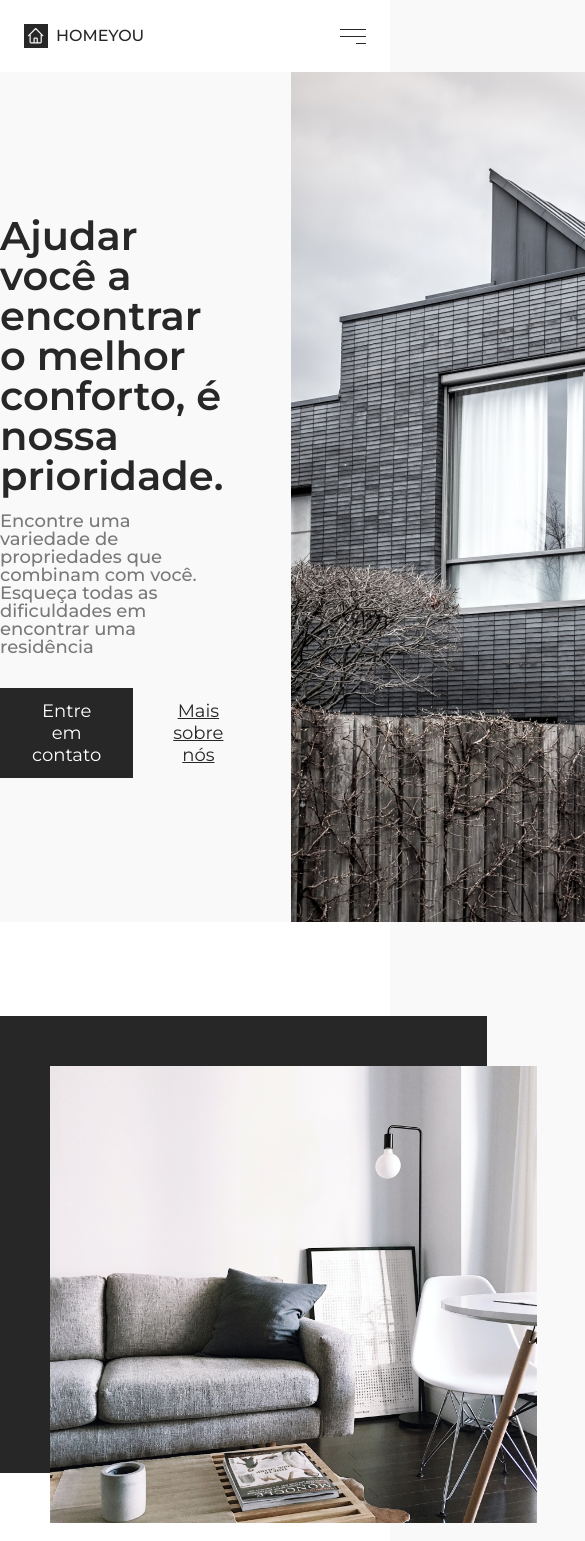
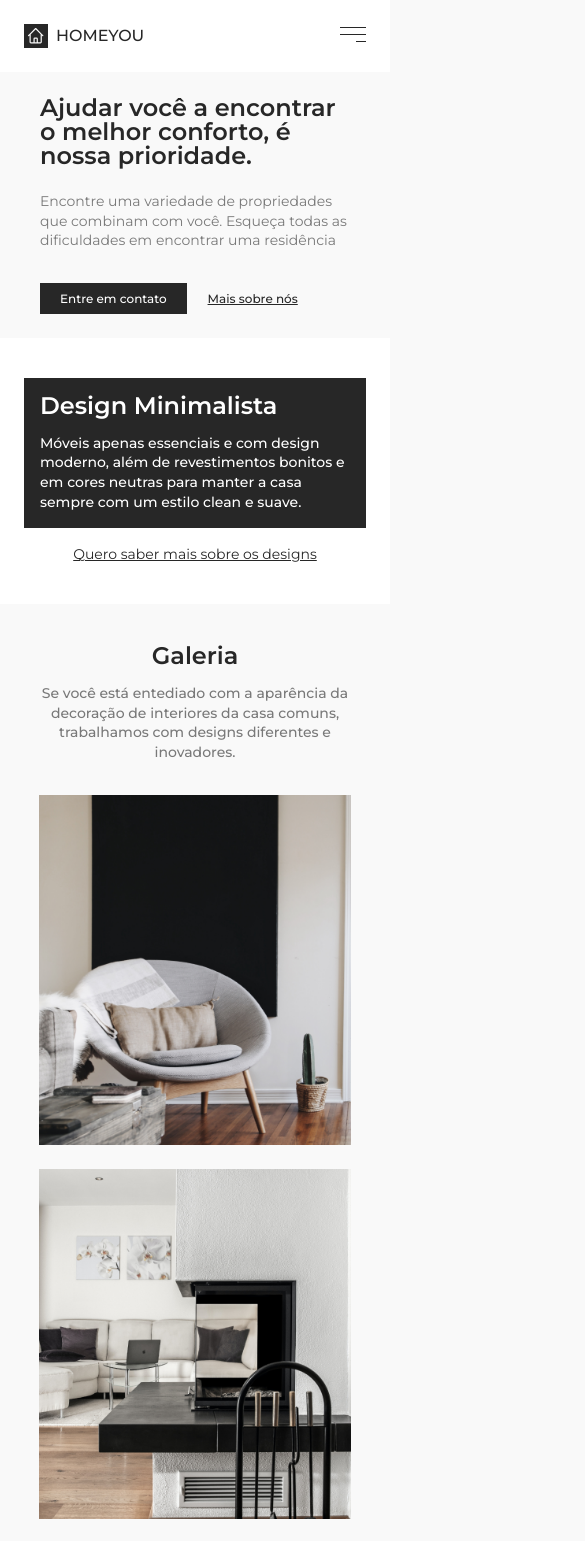
Before and after one commit to Migliatti/homeyou, a React (Create React App) app: page / in a window 390 px wide. Shown: the top 1541 px of the page, 585 px wide, since content can reach past the window. Built offline with nearby package versions, Linux system fonts and the light colour scheme.

Commit message:
finalizando o estilo do mobile

```diff
--- a/src/_variables.scss
+++ b/src/_variables.scss
@@ -1,4 +1,5 @@
-@import url("https://fonts.googleapis.com/css2?family=Montserrat:wght@400;500;600&display=swap"); /* Dark Scale */
+@import url("https://fonts.googleapis.com/css2?family=Montserrat:wght@400;500;600&display=swap");
+/* Dark Scale */
 $dark-10: #272727;
 $dark-20: #797979;
 $dark-30: #f9f9f9;
--- a/src/components/Header/HamburgerMenu/hamburgerMenu.module.scss
+++ b/src/components/Header/HamburgerMenu/hamburgerMenu.module.scss
@@ -4,6 +4,9 @@
   display: flex;
   flex-direction: column;
   align-items: flex-end;
+  position: fixed;
+  right: 1.5rem;
+  top: 1.5rem;
 
   &__icon {
     display: flex;
@@ -49,15 +52,15 @@
     position: absolute;
     width: 30vw;
     padding: 0 2.2rem 0.7rem;
-    right: -100%;
-    top: 100%;
+    left: 260px;
+    top: 3rem;
     background-color: $dark-40;
     box-shadow: 4px 4px 4px rgba(0, 0, 0, 0.25);
     transition: 0.25s;
     z-index: -1; /* Garante que o menu flutue acima do conteúdo */
 
     &_open {
-      right: 0;
+      left: -30vw;
     }
 
     &__nav {
--- a/src/components/Initial/initial.module.scss
+++ b/src/components/Initial/initial.module.scss
@@ -76,3 +76,42 @@
     }
   }
 }
+
+@media screen and (max-width: 1023px) {
+  .principal {
+    padding: 1.5rem 2.5rem;
+    gap: 1.5rem;
+
+    .container {
+      &__title {
+        font-size: 1.5rem;
+      }
+
+      &__text {
+        padding: 1.5rem 0 2rem;
+        font-size: 0.875rem;
+        font-weight: 400;
+        line-height: 140%;
+      }
+
+      &__button {
+        gap: 1.31rem;
+
+        .button__contact {
+          padding: 0.5rem 1.25rem;
+          font-size: 0.75rem;
+          font-weight: 500;
+        }
+
+        .button__about {
+          font-size: 0.75rem;
+          font-weight: 500;
+        }
+      }
+    }
+
+    &__img {
+      display: none;
+    }
+  }
+}
--- a/src/components/about/about.module.scss
+++ b/src/components/about/about.module.scss
@@ -66,3 +66,43 @@
     }
   }
 }
+
+@media screen and (max-width: 1023px) {
+  .design_about {
+    padding: 2.5rem 1.5rem;
+
+    .centralizar {
+      height: auto;
+
+      .container__room {
+        display: none;
+      }
+
+      .container {
+        display: flex;
+        flex-direction: column;
+        align-items: center;
+
+        &__info {
+          margin-bottom: 1rem;
+          padding: 1rem;
+
+          &__title {
+            padding-bottom: 1rem;
+            font-size: 1.5rem;
+          }
+
+          &__text {
+            font-size: 0.875rem;
+            font-weight: 500;
+            line-height: 140%;
+          }
+        }
+
+        &__about {
+          font-size: 0.875rem;
+        }
+      }
+    }
+  }
+}
--- a/src/components/contact/contact.module.scss
+++ b/src/components/contact/contact.module.scss
@@ -38,3 +38,26 @@
     }
   }
 }
+
+@media screen and (max-width: 1023px) {
+  .contact {
+    padding: 2.5rem 1.5rem;
+    align-items: normal;
+    text-align: center;
+
+    &__title {
+      font-size: 1.5rem;
+    }
+
+    &__text {
+      font-size: 0.875rem;
+      line-height: 140%;
+      padding: 1.5rem 0 2rem;
+    }
+
+    &__button {
+      font-size: 1rem;
+      padding: 0.5rem 1.25rem;
+    }
+  }
+}
--- a/src/components/footer/footer.module.scss
+++ b/src/components/footer/footer.module.scss
@@ -41,3 +41,31 @@
     }
   }
 }
+
+@media screen and (max-width: 1023px) {
+  .footer {
+    padding: 2.5rem 1.5rem;
+    &__icon {
+      display: none;
+    }
+
+    &__container {
+      gap: 4.88rem;
+      flex-wrap: wrap;
+      row-gap: 2rem;
+
+      &__list {
+        gap: 0.19rem;
+
+        &__title {
+          font-size: 0.875rem;
+          padding-bottom: 0.19rem;
+        }
+
+        &__item {
+          font-size: 0.75rem;
+        }
+      }
+    }
+  }
+}
--- a/src/components/gallery/gallery.module.scss
+++ b/src/components/gallery/gallery.module.scss
@@ -46,8 +46,43 @@
         &__last:hover {
           box-shadow: 10px 10px;
         }
-
       }
     }
   }
 }
+
+@media screen and (max-width: 1023px) {
+  .gallery {
+    padding: 2.5rem 1.5rem;
+    &__container {
+      width: 100%;
+      gap: 2rem;
+
+      &__title {
+        font-size: 1.5rem;
+        padding-bottom: 1rem;
+      }
+
+      &__text {
+        font-size: 0.875rem;
+        line-height: 140%;
+      }
+    }
+
+    &__list {
+      gap: 1.5rem;
+      flex-direction: column;
+
+      &__item {
+        width: 312px;
+        height: 350px;
+
+        &__img {
+          object-fit: cover;
+          width: 312px;
+          height: 350px;
+        }
+      }
+    }
+  }
+}
```
